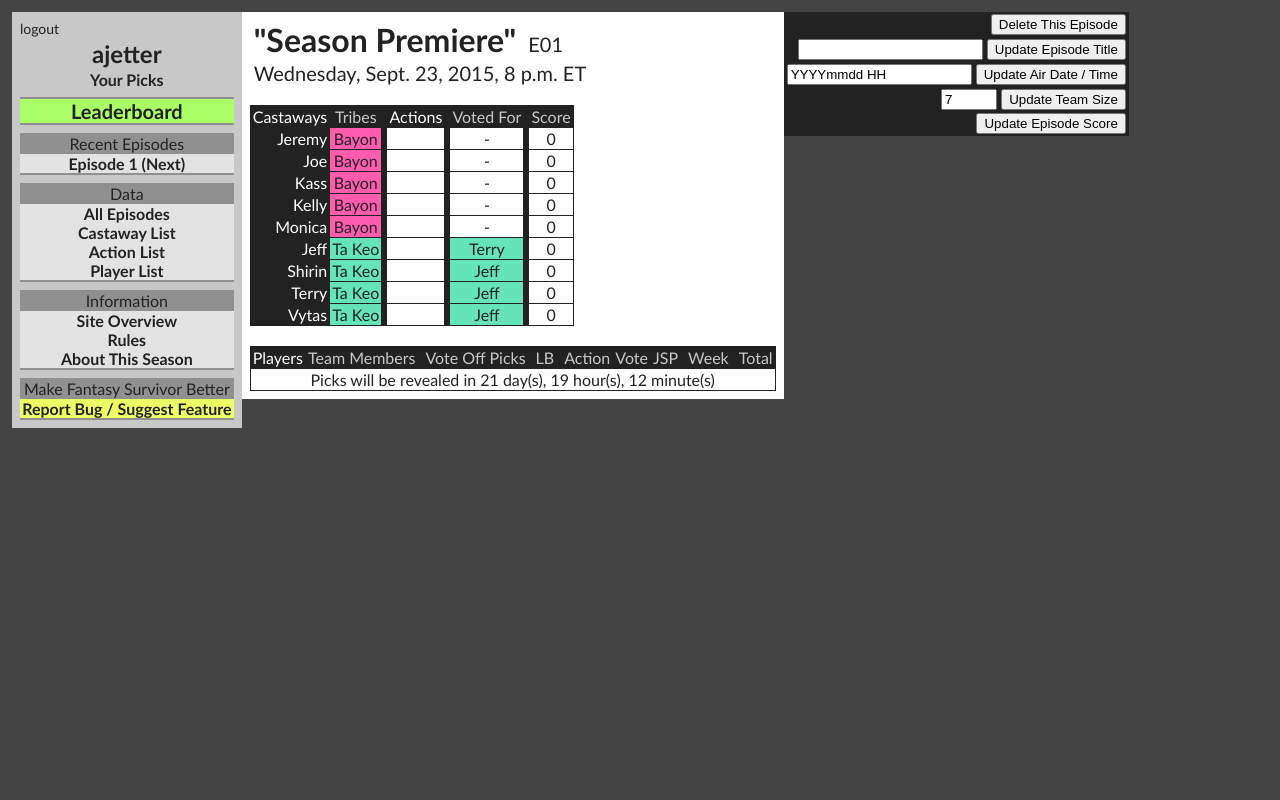
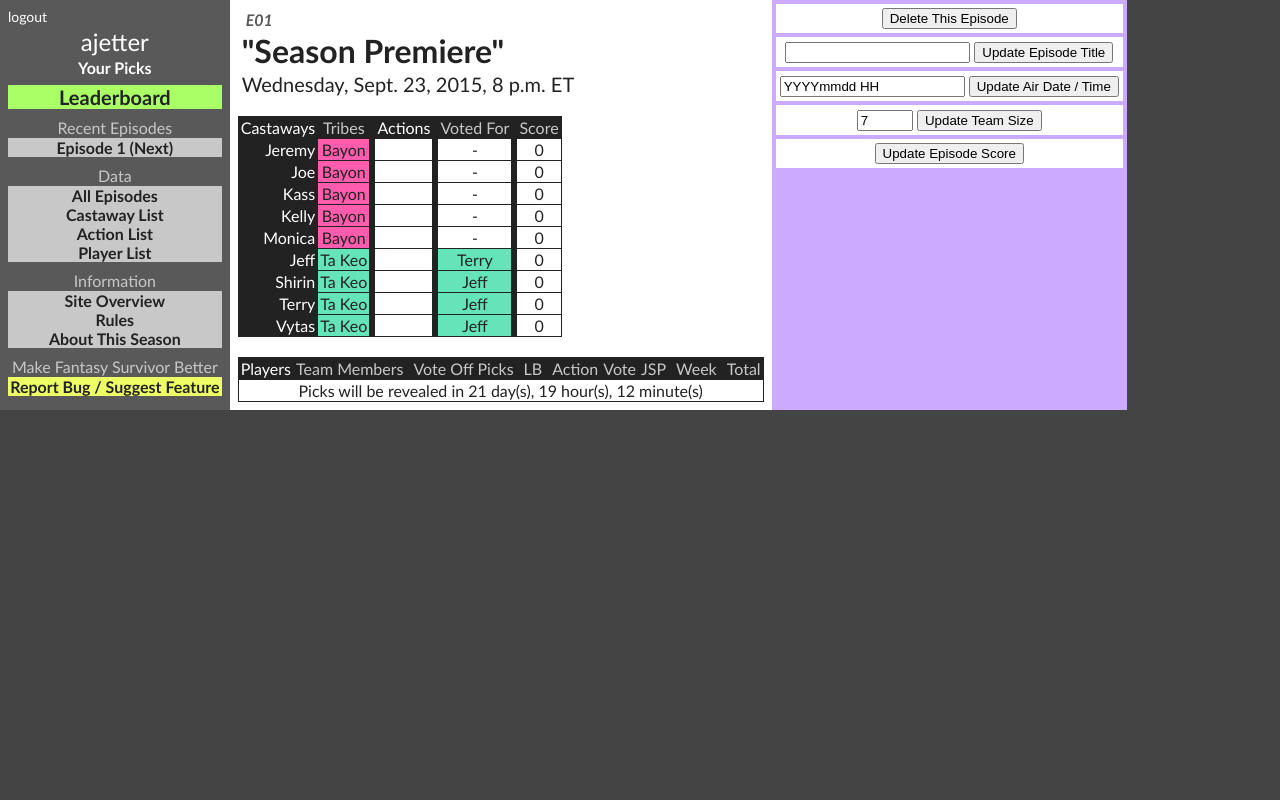
Before and after one commit to alexjetter/survivor, a Django app: page /season31/episode/2/ in a window 1280 px wide. Run offline with Django 3.2, Linux system fonts and the light colour scheme; a user stored in the database is signed in; data comes from the database, SQL or seed files in the repository; both versions use the stored data as it was before the commit; data that the repository does not hold is empty.

Commit message:
Removed score changed check from playerepisodes and castawayepisodes reformatted html to force side by side panels with clearer admin panels Improved invalid login page with error messaging Now throws error on pick post air date

```diff
--- a/season31/static/season31/style.css
+++ b/season31/static/season31/style.css
@@ -2,29 +2,30 @@
 	font-family: "Trebuchet MS", Helvetica, sans-serif;
 	background-color: #444444;
 	color: #222222;
-	padding: 4;
+	padding: 0;
+	margin: 0;
 }
 
-.thecontainer {
+.tablecenter {
 	margin-left: auto;
 	margin-right: auto;
 	display: table;
 }
 
 .content {
-	min-width: 512;
+	/*min-width: 512;*/
 	background-color: #FFFFFF;
 	padding: 8;
 }
 
 .menu {
+	background-color: #595959;
 	min-width: 128;
-	background-color: #c8c8c8;
 	padding: 8;
 }
 
 .menuitem {
-	background-color: #e3e3e3;
+	background-color: #c8c8c8;
 }
 .menuitem:hover {
 	background-color: #ffffff;
@@ -83,6 +84,7 @@
 .bgred4 {background-color: #ff8866; color: #222222;}
 .bgred5 {background-color: #ff6666; color: #222222;}
 .bgdarkred {background-color: #CC2222;}
+.bgadmin {background-color: #ccaaff;}
 
 .fgwhite {color: #FFFFFF;}
 .fglightgrey {color: #c8c8c8;}
@@ -183,6 +185,8 @@
 .textitalic {font-style: italic;}
 .textstrike {text-decoration: line-through;}
 
+.texttop {vertical-align: top;}
+
 .out {
 	text-decoration: line-through;
 	background-color: #909090;
--- a/season31/templates/season31/episode.html
+++ b/season31/templates/season31/episode.html
@@ -2,21 +2,23 @@
 
 <link rel="stylesheet" type="text/css" href="{% static 'season31/style.css' %}" />
 
-<div class="marg0 pad0 thecontainer">
+<table class="marg0 pad0 noborder"><tr>
 
-<div class="menu floatleft marg0">
+	<td class="menu noborder texttop">
 		{% include "season31/menu.html" %}
+	</td>
+	<td class="content noborder texttop textleft">
+
+		<div class="textitalic">
+			{% for ep in episodes %}
+			{% if ep == episode %}
+			<span class="textbold fgdarkgrey">{{ ep.short }}</span>
+			{% else %}
+			<a href="{% url 'season31:episode' ep.id %}" class="fggrey">{{ ep.short }}</a>
+			{% endif %}
+			{% endfor %}
 		</div>
-<div class="content floatleft marg0">
-
-<span class="title">"{{ episode.title }}"</span>
-{% if episode.get_prev_episode %}
-<span><a href="{% url 'season31:episode' episode.get_prev_episode.id %}" class="fggrey">{{ episode.get_prev_episode.short }}</a></span>
-{% endif %}
-<span class="subtitle">{{ episode.short }}</span>
-{% if episode.get_next_episode %}
-<span><a href="{% url 'season31:episode' episode.get_next_episode.id %}" class="fggrey">{{ episode.get_next_episode.short }}</a></span>
-{% endif %}
+		<div class="title">"{{ episode.title }}"</div>
 		<div class="subtitle">{{ episode.air_day}}, {{ episode.air_date}} ET</div>
 
 		<div class="spacer"></div>
@@ -122,71 +124,57 @@
 			{% endif %}
 		</table>
 
-</div>
-
-{% if user.is_superuser %}
-
-<div class="floatleft marg0 pad0 bgwhite">
-	<table>
-		<tr>
-			<td colspan=3 class="bgblack textright">
+	</td>
+	{% if user.is_superuser  %}
+	<td class="bgadmin marg0 pad0 noborder texttop">
+		<div class="bgwhite pad4 marg4">
 			<form action="{% url 'season31:deleteepisode' episode.id %}" method="post">
 				{% csrf_token %}
 				<input type="submit" value="Delete This Episode" />
 			</form>
-			</td>
-		</tr>
-		<tr>
-			<td colspan=3 class="bgblack textright">
+		</div>
+		<div class="bgwhite pad4 marg4">
 			<form action="{% url 'season31:updateepisodetitle' episode.id %}" method="post">
 				{% csrf_token %}
 				<input type="text" name="title" />
 				<input type="submit" value="Update Episode Title" />
 			</form>
-			</td>
-		</tr>
-		<tr>
-			<td colspan=3 class="bgblack textright">
+		</div>
+		<div class="bgwhite pad4 marg4">
 			<form action="{% url 'season31:updateepisodedatetime' episode.id %}" method="post">
 				{% csrf_token %}
 				<input type="text" name="airdatetime" value="YYYYmmdd HH"/>
 				<input type="submit" value="Update Air Date / Time" />
 			</form>
-			</td>
-		</tr>
-		<tr>
-			<td colspan=3 class="bgblack textright">
+		</div>
+		<div class="bgwhite pad4 marg4">
 			<form action="{% url 'season31:updateepisodeteamsize' episode.id %}" method="post">
 				{% csrf_token %}
 				<input type="number" name="teamsize" id="teamsize" min="2" max="10" value="{{ episode.team_size }}" />
 				<input type="submit" value="Update Team Size" />
 			</form>
-			</td>
-		</tr>
-		<tr>
-			<td colspan=3 class="bgblack textright">
+		</div>
+		<div class="bgwhite pad4 marg4">
 			<form action="{% url 'season31:updateepisodescore' episode.id %}" method="post">
 				{% csrf_token %}
 				<input type="submit" value="Update Episode Score" />
 			</form>
-			</td>
-		</tr>
+		</div>
 		{% if episode.is_locked %}
-		<tr>
-			<td colspan=3 class="bgblack textright">
+		<div class="bgwhite pad4 marg4">
 			<form action="{% url 'season31:unlockepisode' episode.id %}" method="post">
 				{% csrf_token %}
 				<input type="submit" value="Unlock Episode" />
 			</form>
-			</td>
-		</tr>
+		</div>
+		<table class="marg4">
 			<tr>
 				<td class="columnheader fgwhite textleft">Actions</td>
 				<td class="columnheader fgwhite textleft">Votes</td>
 				<td class="columnheader fgwhite textleft">Tribes</td>
 			</tr>
 			<tr>
-			<td class="textleft">
+				<td class="bgwhite textleft">
 					<form action="{% url 'season31:updateceactions' episode.id %}" method="post">
 						{% csrf_token %}
 						<div class="fglightgrey marg0 pad0">
@@ -209,7 +197,7 @@
 						<input type="submit" value="Update Actions" />
 					</form>
 				</td>
-			<td class="textleft">
+				<td class="bgwhite textleft">
 					<form action="{% url 'season31:updatecevotes' episode.id %}" method="post">
 						{% csrf_token %}
 						Votee:
@@ -231,7 +219,7 @@
 						</div>
 					</form>
 				</td>
-			<td class="textleft">
+				<td class="bgwhite textleft">
 					<form action="{% url 'season31:updatecetribes' episode.id %}" method="post">
 						{% csrf_token %}
 						New Tribe:
@@ -256,7 +244,8 @@
 			</tr>
 			{% endif %}
 		</table>
-</div>
 		{% endif %}
 
-</div>
+	</td>
+
+</tr></table>
--- a/season31/templates/season31/menu.html
+++ b/season31/templates/season31/menu.html
@@ -1,52 +1,51 @@
 <div class="pad0 marg0">
 	{% if user.is_authenticated %}
 	<!--<div><a href="{% url 'season31:player' user.player.id %}" class="fgblack textbold">{{ user.username }}</a> ( <a href="{% url 'season31:logout' %}" class="fgblack">logout</a>)</div>-->
-	<div class="textleft font14 pad0 marg0"><a href="{% url 'season31:logout' %}" class="fgblack">logout</a></div>
-	<div class="textcenter textbold font24"><a href="{% url 'season31:player' user.player.id %}" class="fgblack">{{ user.username }}</a></div>
-	<div class="textcenter textbold"><a href="{% url 'season31:player' user.player.id %}" class="fgblack">Your Picks</a></div>
+	<div class="textleft font14 pad0 marg0"><a href="{% url 'season31:logout' %}" class="fgwhite">logout</a></div>
+	<div class="textcenter font24"><a href="{% url 'season31:player' user.player.id %}" class="fgwhite">{{ user.username }}</a></div>
+	<div class="textcenter textbold"><a href="{% url 'season31:player' user.player.id %}" class="fgwhite">Your Picks</a></div>
+
 	<div class="padtb2"></div>
+
 	{% else %}
 	<div class="textleft textbold">
-		<a href="{% url 'season31:login' %}" class="fgblack">Login</a>
-		<a href="{% url 'season31:register' %}" class="fgblack floatright">Register</a>
+		<a href="{% url 'season31:login' %}" class="fgwhite">Login</a>
+		<a href="{% url 'season31:register' %}" class="fgwhite floatright">Register</a>
 	</div>
 	<div class="padtb2"></div>
 	{% endif %}
 
-	<div class="padtb1 bggrey marg0"></div>
 	<div class="textcenter font20 textbold bggreen3 menuitem marg0"><a href="{% url 'season31:leaderboard' %}" class="fgblack">Leaderboard</a></div>
-	<div class="padtb1 bggrey marg0"></div>
 
 	<div class="padtb2"></div>
 
 	{% if player.get_next_episode.check_lock %}
 	{% endif %}
-	<div class="bggrey textcenter padtb1 padlr4 marg0">Recent Episodes</div>
+	<div class="fglightgrey textcenter padtb1 padlr4 marg0">Recent Episodes</div>
 	{% if user.player and user.player.get_latest_episode %}
 	<div class="textcenter textbold menuitem marg0"><a href="{% url 'season31:episode' user.player.get_latest_episode.id %}" class="fgblack">{{ user.player.get_latest_episode }} (Last)</a></div>
 	{% endif %}
 	{% if user.player and user.player.get_next_episode %}
 	<div class="textcenter textbold menuitem marg0"><a href="{% url 'season31:episode' user.player.get_next_episode.id %}" class="fgblack">{{ user.player.get_next_episode }} (Next)</a></div>
 	{% endif %}
-	<div class="padtb1 bggrey marg0"></div>
+
 	<div class="padtb2"></div>
 
-	<div class="bggrey textcenter padtb1 padlr4 marg0">Data</div>
+	<div class="fglightgrey textcenter padtb1 padlr4 marg0">Data</div>
 	<div class="textcenter textbold menuitem marg0"><a href="{% url 'season31:episodes' %}" class="fgblack">All Episodes</a></div>
 	<div class="textcenter textbold menuitem marg0"><a href="{% url 'season31:castaways' %}" class="fgblack">Castaway List</a></div>
 	<div class="textcenter textbold menuitem marg0"><a href="{% url 'season31:actions' %}" class="fgblack">Action List</a></div>
 	<div class="textcenter textbold menuitem marg0"><a href="{% url 'season31:players' %}" class="fgblack">Player List</a></div>
-	<div class="padtb1 bggrey marg0"></div>
+
 	<div class="padtb2"></div>
 
-	<div class="bggrey textcenter padtb1 padlr4 marg0">Information</div>
+	<div class="fglightgrey textcenter padtb1 padlr4 marg0">Information</div>
 	<div class="textcenter textbold menuitem marg0"><a href="{% url 'season31:index' %}" class="fgblack">Site Overview</a></div>
 	<div class="textcenter textbold menuitem marg0"><a href="{% url 'season31:rules' %}" class="fgblack">Rules</a></div>
 	<div class="textcenter textbold menuitem marg0"><a href="{% url 'season31:info' %}" class="fgblack">About This Season</a></div>
-	<div class="padtb1 bggrey marg0"></div>
+
 	<div class="padtb2"></div>
 
-	<div class="bggrey textcenter padtb1 padlr4 marg0">Make Fantasy Survivor Better</div>
+	<div class="fglightgrey textcenter padtb1 padlr4 marg0">Make Fantasy Survivor Better</div>
 	<div class="textcenter textbold bggreen1 menuitem marg0"><a href="https://docs.google.com/forms/d/1gJMYR88BStB_gxHaowpYHmOzfkO8o7JHDWUT9y80JVo/viewform" class="fgblack">Report Bug / Suggest Feature</a></div>
-	<div class="padtb1 bggrey marg0"></div>
 </div>
--- a/season31/views.py
+++ b/season31/views.py
@@ -69,6 +69,7 @@
 	template_name = 'season31/episode.html'
 	def get_context_data(self, **kwargs):
 		context = super(EpisodeView, self).get_context_data(**kwargs)
+		context['episodes'] = Episode.objects.all()
 		context['actions'] = Action.objects.all()
 		context['tribes'] = Tribe.objects.all()
 		return context
@@ -199,8 +200,13 @@
 			else:
 				return HttpResponse("Your account is disabled.")
 		else:
-			print "Invalid login details: {0}, {1}".format(username, password)
-			return HttpResponse("Invalid login details supplied.")
+			try:
+				userexists = User.objects.get(username = username)
+			except:
+				userexists = None
+			if userexists:
+				return render(request, 'season31/login.html', {'error_message': "Incorrect password for %s" % (username),})
+			return render(request, 'season31/login.html', {'error_message': "No user found for username %s" % (username),})
 	else:
 		return render_to_response('season31/login.html', {}, context)
 
@@ -224,12 +230,6 @@
 	return HttpResponseRedirect('/season31/')
 
 def updatescores(request):
-	for ce in CastawayEpisode.objects.all():
-		ce.score_has_changed = True
-		ce.save()
-	for pe in PlayerEpisode.objects.all():
-		pe.score_has_changed = True
-		pe.save()
 	for episode in Episode.objects.all():
 		update_episode_score(episode)
 	return HttpResponseRedirect('/season31/leaderboard/')
@@ -295,22 +295,16 @@
 				badaction = None
 			if badaction != None:
 				ce.actions.remove(badaction)
-				ce.score_has_changed = True
 				ce.save()
 				if badaction.name == "Out":
 					ce.castaway.out_episode_number = 0
 					ce.castaway.save()
-				for pe in PlayerEpisode.objects.all():
-					pe.score_has_changed = True
 		else:
 			ce.actions.add(action)
-			ce.score_has_changed = True
 			ce.save()
 			if action.name == "Out":
 				ce.castaway.out_episode_number = ce.episode.number
 				ce.castaway.save()
-			for pe in PlayerEpisode.objects.all():
-				pe.score_has_changed = True
 	return HttpResponseRedirect('/season31/episode/%d' % int(e_id))
 
 def updatecevotes(request, e_id):
@@ -332,9 +326,6 @@
 def updateepisodescore(request, e_id):
 	episode = Episode.objects.get(id = e_id)
 	if episode:
-		for pe in PlayerEpisode.objects.filter(episode = episode):
-			pe.score_has_changed = True
-			pe.save()
 		update_episode_score(episode)
 	return HttpResponseRedirect('/season31/episode/%d' % int(e_id))
 
@@ -474,6 +465,9 @@
 
 def pickteams(request, pe_id):
 	playerepisode = get_object_or_404(PlayerEpisode, pk=pe_id)
+	est = timezone('US/Eastern')
+	if playerepisode.episode.air_date < datetime.now(est):
+		return render(request, 'season31/player.html', {'player': playerepisode.player, 'expired_error_message': "Episode air time has arrived. Your picks are locked",})
 	picks = request.POST.getlist('picks')
 	if len(picks) != playerepisode.episode.team_size:
 		return render(request, 'season31/player.html', {'player': playerepisode.player, 'team_error_message': "You must select %i castaways" % int(playerepisode.episode.team_size),})
@@ -484,6 +478,9 @@
 
 def pickvotes(request, pe_id):
 	playerepisode = get_object_or_404(PlayerEpisode, pk=pe_id)
+	est = timezone('US/Eastern')
+	if playerepisode.episode.air_date < datetime.now(est):
+		return render(request, 'season31/player.html', {'player': playerepisode.player, 'expired_error_message': "Episode air time has arrived. Your picks are locked",})
 	picks = request.POST.getlist('picks')
 	if len(picks) != 2:
 		return render(request, 'season31/player.html', {'player': playerepisode.player, 'vote_error_message': "You must select 2 castaways",})
@@ -501,6 +498,4 @@
 		if type == "VOTE":
 			pick = VotePick(player = playerepisode.player, episode = playerepisode.episode, castaway = castaway)
 			pick.save()
-		playerepisode.score_has_changed = True
-		playerepisode.save()
 		playerepisode.update_score()
```
Also changed, not shown: season31/admin.py (+4 -4 lines), season31/models.py (+35 -41 lines), season31/templates/season31/actions.html (+32 -29 lines), season31/templates/season31/castaway.html (+6 -6 lines), season31/templates/season31/castaways.html (+56 -52 lines), season31/templates/season31/episodes.html (+6 -6 lines), season31/templates/season31/index.html (+6 -6 lines), season31/templates/season31/info.html (+6 -6 lines), season31/templates/season31/leaderboard.html (+13 -13 lines), season31/templates/season31/login.html (+10 -6 lines), season31/templates/season31/player.html (+16 -11 lines), season31/templates/season31/players.html (+6 -6 lines), season31/templates/season31/register.html (+7 -6 lines), season31/templates/season31/rules.html (+7 -7 lines), 2 more files. Lines whose indentation alone changed are shown as unchanged.
